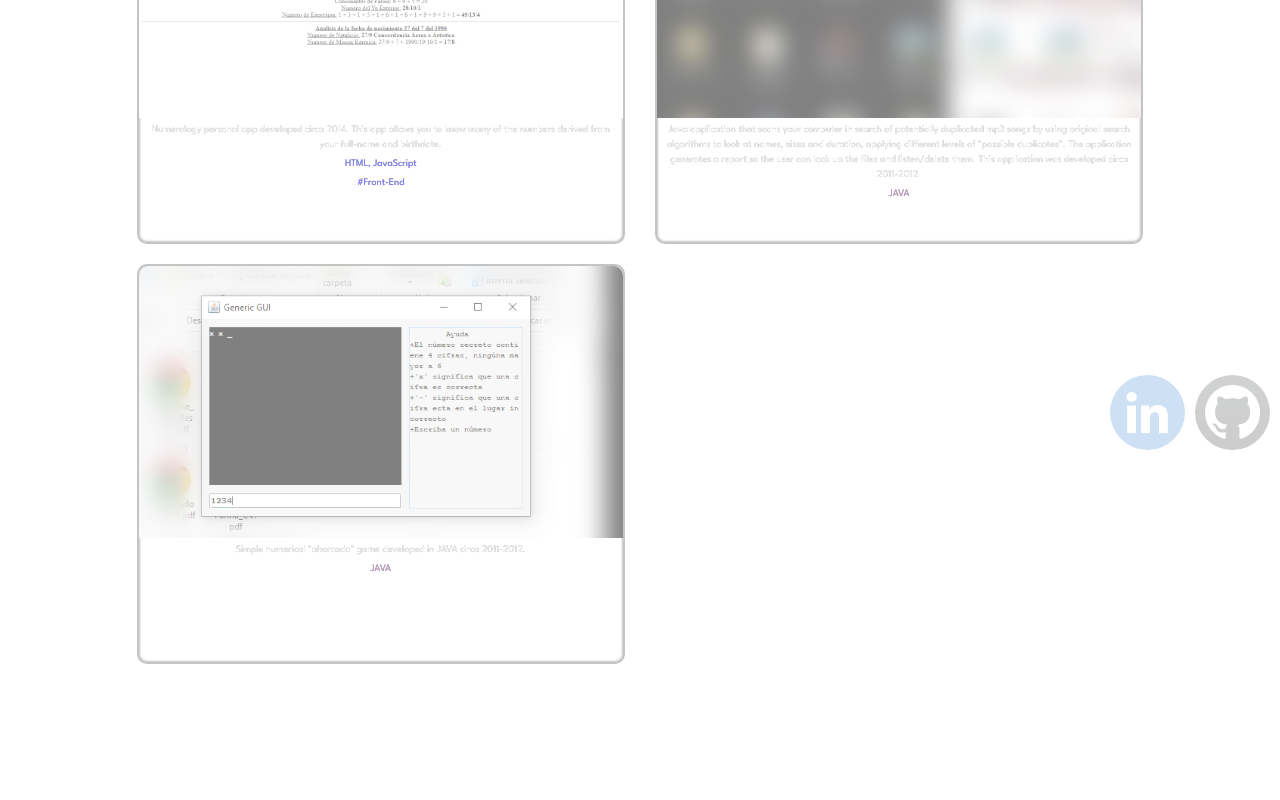
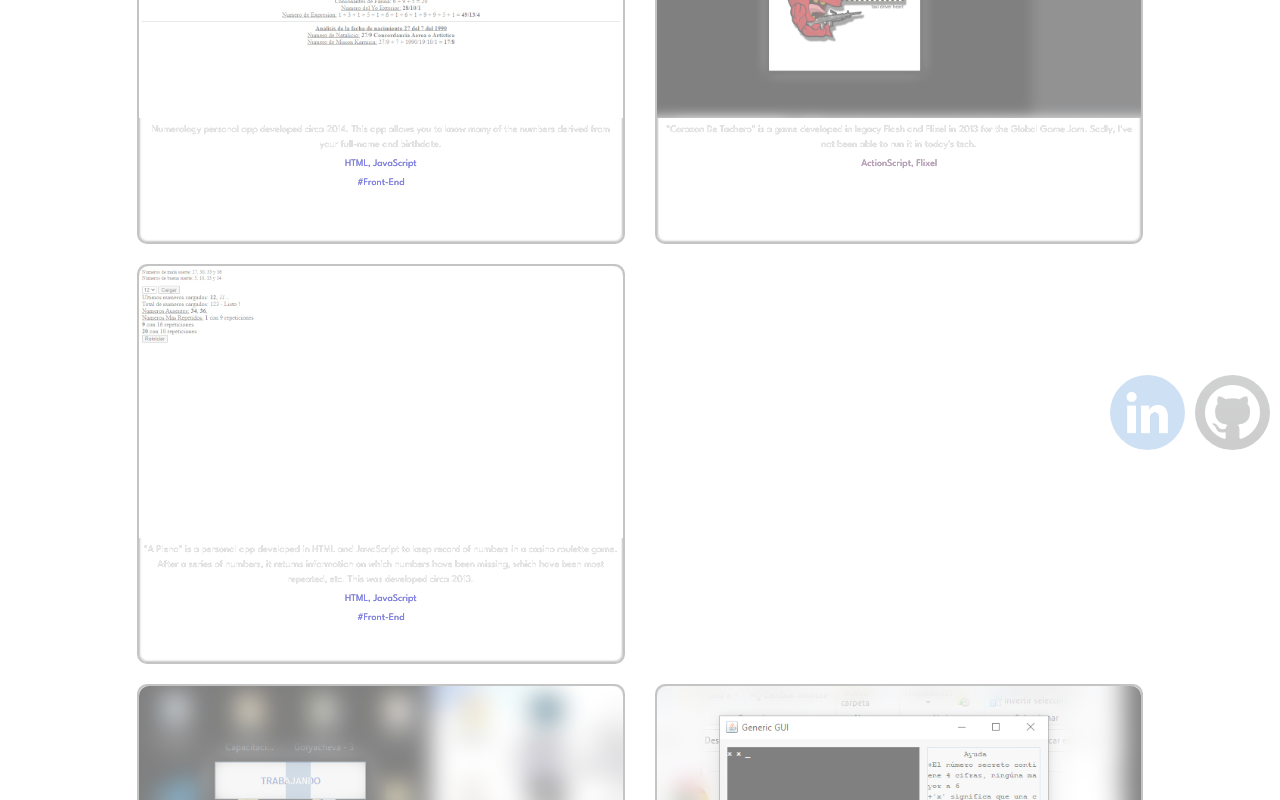
Before and after one commit to JuanJFarina/juanjosefarina.github.io, a React (Create React App) app: page /legacy in a window 1280 px wide. Shown: the part 340-1140 px from the top of the page. Before the commit the page ends 1014 px from the top, so only its background shows below. Built offline with nearby package versions, Linux system fonts and the light colour scheme.

Commit message:
more legacy projects

```diff
--- a/src/pages/Legacy.js
+++ b/src/pages/Legacy.js
@@ -4,6 +4,8 @@ import ProjectCard from '../components/ProjectCard';
 import Write from '../components/Write';
 import FadeIn from '../components/FadeIn';
 import numerology from '../assets/LEGACYNumerologia.jpeg';
+import corazontachero from '../assets/LEGACYCorazonDeTachero.jpg';
+import apleno from '../assets/LEGACYAPleno.jpeg';
 import LegacyMp3Organizer1 from '../assets/LEGACYMp3Organizer1.png';
 import LegacyMp3Organizer2 from '../assets/LEGACYMp3Organizer2.jpeg';
 import ahorcado from '../assets/LEGACYAhorcado.png';
@@ -11,6 +13,8 @@ import ahorcado from '../assets/LEGACYAhorcado.png';
 export default function Legacy() {
   const {theme} = useTheme();
   const imagesNumerology = [numerology];
+  const imagesCorazon = [corazontachero];
+  const imagesAPleno = [apleno];
   const imagesMp3Org = [LegacyMp3Organizer1, LegacyMp3Organizer2];
   const imagesAhorcado = [ahorcado];
   return (
@@ -40,6 +44,34 @@ export default function Legacy() {
                                 </ProjectCard>
                             </div>
                             <div className="col-12 col-sm-6">
+                                <ProjectCard text="Corazon de Tachero" images={imagesCorazon} url="https://github.com/JuanJFarina/CorazonDeTachero">
+                                    <p style={{margin:'4px'}}>
+                                        "Corazon De Tachero" is a game developed in legacy Flash and Flixel in 2013 for the Global Game Jam. Sadly, I've not been able to run it in today's tech.
+                                    </p>
+                                    <p style={{margin:'4px'}}>
+                                        <span style={{color:'#848'}}>ActionScript, Flixel</span>
+                                    </p>
+                                </ProjectCard>
+                            </div>
+                        </div>
+                        <div className="row">
+                            <div className="col-12 col-sm-6">
+                                <ProjectCard text="A Pleno" images={imagesAPleno} url="https://github.com/JuanJFarina/LegacyAPleno">
+                                    <p style={{margin:'4px'}}>
+                                        "A Pleno" is a personal app developed in HTML and JavaScript to keep record of numbers in a casino roulette game. After a series of numbers, it returns information on which numbers have been missing, which have been most repeated, etc. This was developed circa 2013.
+                                    </p>
+                                    <p style={{margin:'4px'}}>
+                                        <span style={{color:'blue'}}>HTML, JavaScript</span>
+                                    </p>
+                                    <p style={{margin:'4px'}}>
+                                        <span style={{color:'blue'}}>#Front-End</span>
+                                    </p>
+                                </ProjectCard>
+                            </div>
+                            <div className="col-12 col-sm-6"></div>
+                        </div>
+                        <div className="row">
+                            <div className="col-12 col-sm-6">
                                 <ProjectCard text="MP3 Organizer" images={imagesMp3Org} url="https://github.com/JuanJFarina/JavaMp3Organizer">
                                     <p style={{margin:'4px'}}>
                                         Java application that scans your computer in search of potentially duplicated mp3 songs by using original search algorithms to look at names, sizes and duration, applying different levels of "possible duplicates". The application generates a report so the user can look up the files and listen/delete them. This application was developed circa 2011-2012.
@@ -49,8 +81,6 @@ export default function Legacy() {
                                     </p>
                                 </ProjectCard>
                             </div>
-                        </div>
-                        <div className="row">
                             <div className="col-12 col-sm-6">
                                 <ProjectCard text="Ahorcado" images={imagesAhorcado} url="https://github.com/JuanJFarina/JavaAhorcado">
                                     <p style={{margin:'4px'}}>
@@ -60,8 +90,6 @@ export default function Legacy() {
                                         <span style={{color:'#848'}}>JAVA</span>
                                     </p>
                                 </ProjectCard>
-                            </div>
-                            <div className="col-12 col-sm-6">
                             </div>
                         </div>
                         <div className="row">
```
Also changed, not shown: src/assets/LEGACYAPleno.jpeg (added), src/assets/LEGACYCorazonDeTachero.jpg (added). Lines whose indentation alone changed are shown as unchanged.
